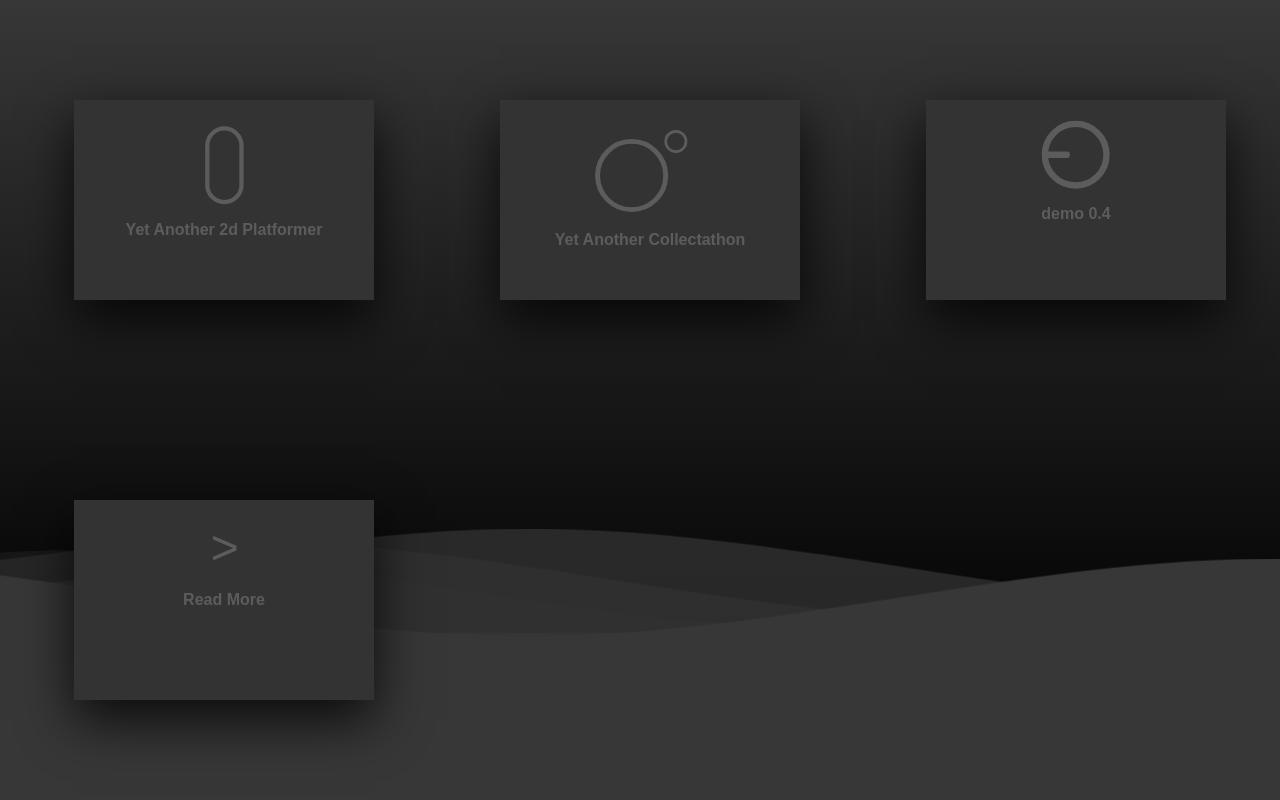
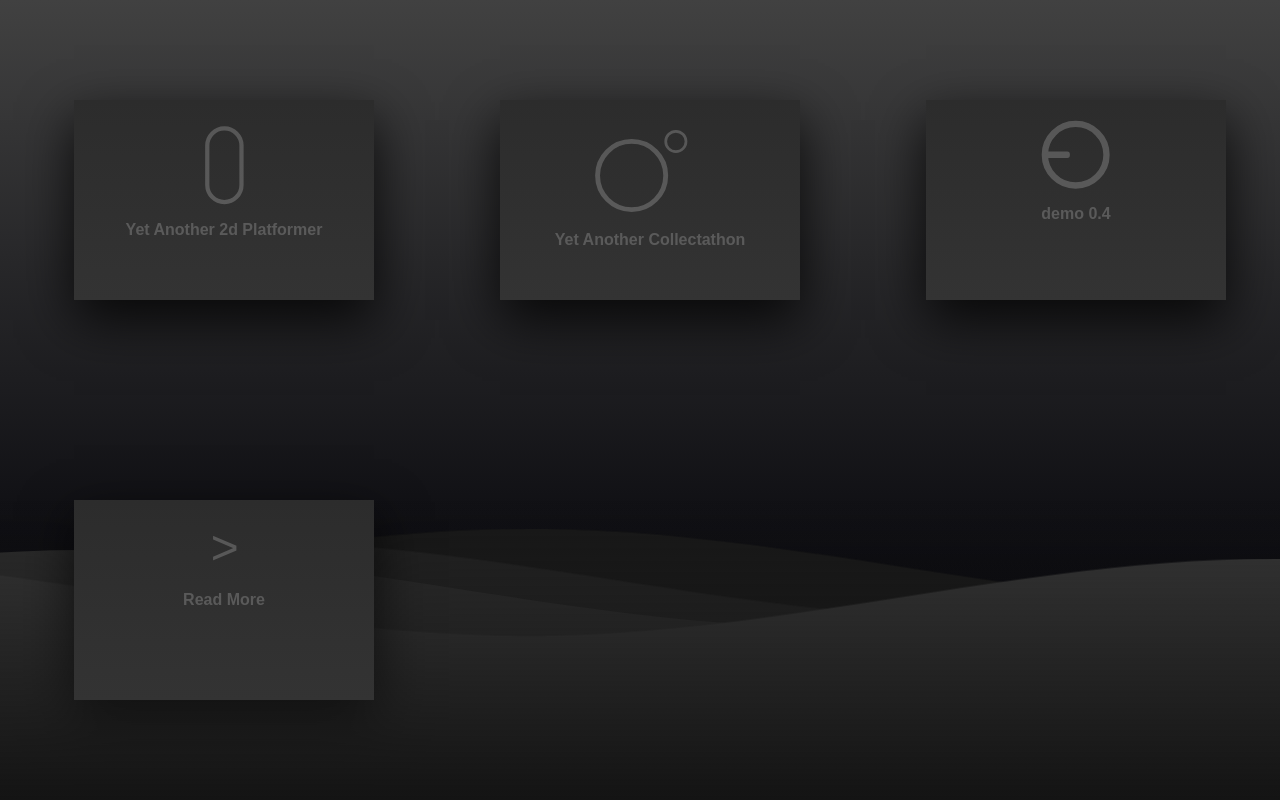
Before and after one commit to loglot/waves, a plain HTML site: page index.html in a window 1280 px wide. Drawn offline with Linux system fonts and the light colour scheme.

Commit message:
made a lot of gradients to make it look less flat

```diff
--- a/index.html
+++ b/index.html
@@ -16,9 +16,9 @@ of Simple CSS Waves-->
         <path id="gentle-wave" d="M-160 44c30 0 58-18 88-18s 58 18 88 18 58-18 88-18 58 18 88 18 v44h-352z" />
         </defs>
         <g class="parallax">
-        <use xlink:href="#gentle-wave" x="48" y="0" fill="rgba(55,55,55,0.7" />
-        <use xlink:href="#gentle-wave" x="48" y="3" fill="rgba(55,55,55,0.5)" />
-        <use xlink:href="#gentle-wave" x="48" y="5" fill="rgba(55,55,55,0.3)" />
+        <use xlink:href="#gentle-wave" x="48" y="0" fill="rgba(25,25,25,1" />
+        <use xlink:href="#gentle-wave" x="48" y="3" fill="rgba(35,35,35,1)" />
+        <use xlink:href="#gentle-wave" x="48" y="5" fill="rgba(45,45,45,1)" />
         <use xlink:href="#gentle-wave" x="48" y="7" fill="rgba(55,55,55,1)" />
         </g>
         </svg>
@@ -102,3 +102,6 @@ of Simple CSS Waves-->
               </div>
           </div>
         </body>
+
+
+        <div class="gradient"></div>
--- a/style.css
+++ b/style.css
@@ -6,7 +6,7 @@
   top:0px;
   height: 100vh;
   width:  100vw;
-  background: #373737
+  background : #373737;
 }
 
 body {
@@ -29,7 +29,7 @@ p {
 .header {
   position:relative;
   text-align:center;
-  background: linear-gradient(0deg, rgba(5,5,5,1) 0%, rgba(55,55,55,1) 100%);
+  background: linear-gradient(0deg, rgba(5,5,10,1) 0%, rgba(65,65,65,1) 100%);
   color:rgb(55,55,55);
 }
 
@@ -139,7 +139,7 @@ body{
 
 .container .card .face.face1{
   position: relative;
-  background: #333;
+  background: linear-gradient(0deg, #333 0%, #2c2c2c 100%);
   display: flex;
   justify-content: center;
   align-content:center;
@@ -195,7 +195,7 @@ body{
 
 .container .card .face.face2{
    position: relative;
-   background: #333;
+   background: linear-gradient(0deg, rgba(50,50,50,.3) 0%, #333 75%);;
    display: flex;
    align-items: center;
    justify-content: center;
@@ -229,11 +229,19 @@ body{
 }
 
 .container .card .face.face2 .content a:hover{
-  background: #333 ;
-  color: whitesmoke;
+  color: rgb(255, 255, 255);
   box-shadow: inset 0px 0px 10px rgba(0,0,0,0.5);
 }
 .scroll {
 
   position: absolute;
 }
+
+.gradient {
+  width : 100vw;
+  height : 50vh;
+  background:  linear-gradient(0deg, rgb(20, 20, 20) 0%, rgba(50,50,50,0) 75%);
+  top : 50%;
+  position: fixed;
+  pointer-events: none;
+}
```
